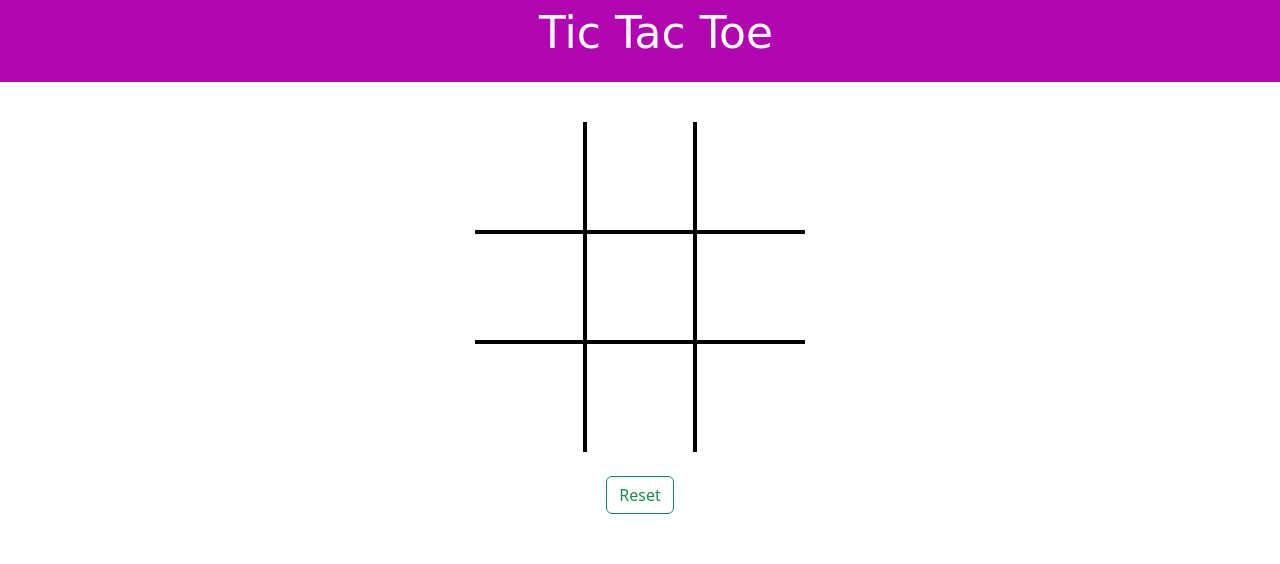
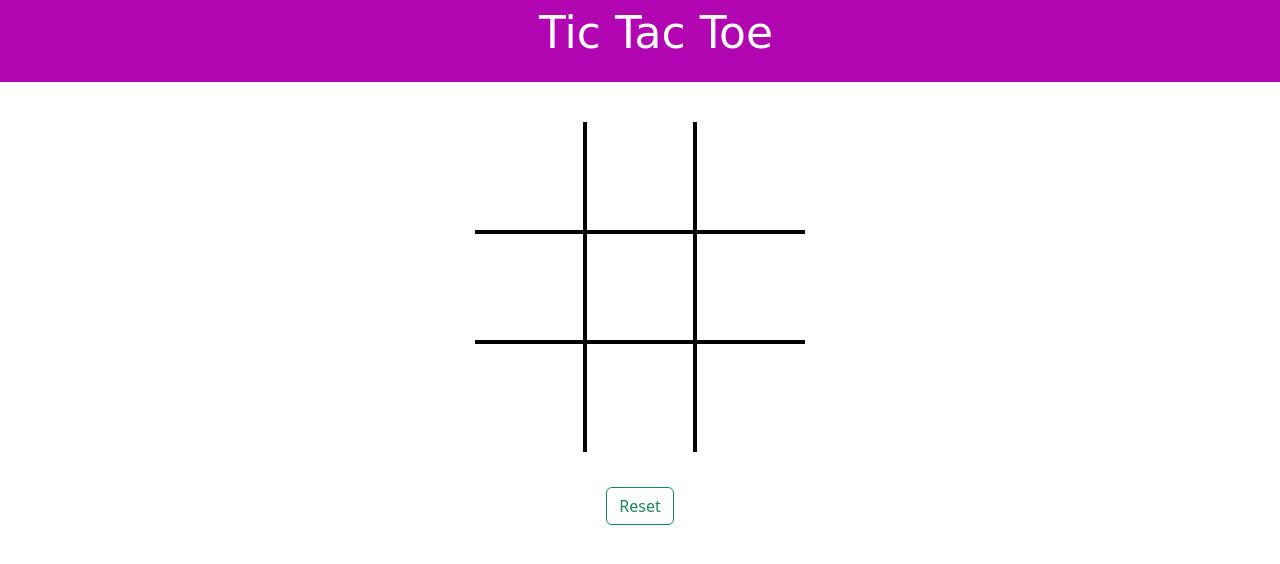
Before and after one commit to BikashChamua01/TicTacToe.github.io, a plain HTML site: page index.html in a window 1280 px wide. Drawn offline with nearby package versions, Linux system fonts and the light colour scheme; a web font is replaced by a local one.

Commit message:
html change

```diff
--- a/index.html
+++ b/index.html
@@ -33,7 +33,7 @@
             <div class="box bb-0 br-0"><span class="boxtext "></span></div>
         </div>
         <div class="game-info">
-            <div>
+            <div class="details">
                 <span class="info"></span> <br>
                 <button id="reset" class="btn btn-outline-success">Reset</button>
             </div>
```
